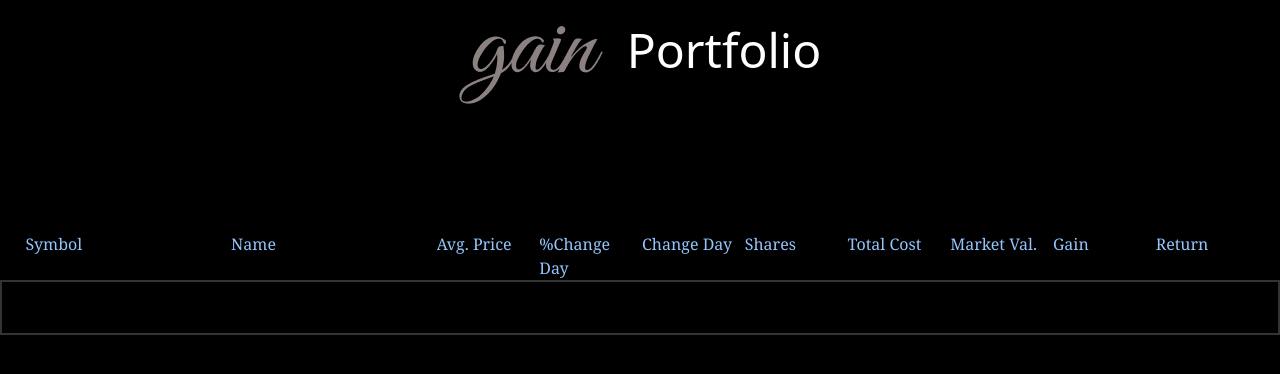
After one commit to ashishsingh101/stock_broker, a Django app: template templates/report.html in a window 1280 px wide. The commit adds this page. Shown: the top 374 px of the page. Run offline with Django 3.2, Linux system fonts and the light colour scheme; the template is opened without the code that fills it, so the values that code supplies are empty; some libraries are stand-ins or nearby versions.

Commit message:
added report(portfolio)

```diff
--- a/Profile/urls.py
+++ b/Profile/urls.py
@@ -5,4 +5,5 @@ urlpatterns = [
     path('Profile/', views.profile, name="profile" ),
     path('Orders/', views.orders, name="orders" ),
     path('Brokerage/', views.brokerage, name="brokerage" ),
+    path('Report/', views.report, name="report" ),
 ]
--- a/templates/profile.html
+++ b/templates/profile.html
@@ -25,7 +25,7 @@
                     <a href="{% url 'dashboard' %}">Dashboard</a>
                 </li>
                 <li class="pt-5">
-                    <a href="">Reports</a>
+                    <a href="{% url 'report' %}">Reports</a>
                 </li>
                 <li class="pt-5">
                     <a href="{% url 'orders' %}">Orders</a>
@@ -95,7 +95,7 @@
                     <div class="grid grid-cols-1 h-full gap-6">
                         <div class="flex flex-col items-center justify-center col-span-1 bg-zinc-900 rounded-lg ">
 
-                            <div class="text-white text-2xl font-thin">
+                            <div class="text-white text-4xl font-thin">
                                 WALLET
                             </div>
                             <br>
@@ -103,6 +103,7 @@
                                 ₹100,000
                             </div>
                         </div>
+                        <!--
                         <div class="flex flex-col items-center justify-center col-span-1 bg-zinc-900 rounded-lg ">
 
                             <div class="text-white text-2xl font-thin">
@@ -113,6 +114,7 @@
                                 ₹100,000
                             </div>
                         </div>
+                        -->
                     </div>
 
                 </div>
--- /dev/null
+++ b/templates/report.html
@@ -0,0 +1,158 @@
+<!DOCTYPE html>
+<html>
+
+<head>
+    {% load static %}
+    <script src="https://cdn.tailwindcss.com"></script>
+    <!--favicon-->
+    <link rel="shortcut icon" type="image/png" href="{% static 'media/image/logo.png' %}" />
+    <!--doughnut chart-->
+    <script src="https://cdn.jsdelivr.net/npm/chart.js"></script>
+
+    <script type="text/javascript" src="https://canvasjs.com/assets/script/jquery-1.11.1.min.js"></script>
+</head>
+
+<body class="bg-black ">
+
+
+        <div class="flex flex-row text-white justify-center text-5xl pt-[2%] gap-6">
+            <a id="logo" class='' href="{% url 'dashboard' %}">
+                <img src="{% static 'media/image/logo.png' %}" alt="home" />
+            </a>
+            <p>Portfolio</p>
+        </div>
+        <div class="grid grid-cols-12 gap-1 pt-[10%] px-[2%] justify-center items-center font-serif text-base text-blue-300">
+            <div class="col-span-2 h-full rounded-xl overflow-y-auto flex flex-col space-y-4">
+                Symbol
+            </div>
+            <div class="col-span-2 h-full rounded-xl overflow-y-auto flex flex-col space-y-4">
+                Name
+            </div>
+            <div class="col-span-1 h-full rounded-xl overflow-y-auto flex flex-col space-y-4">
+                Avg. Price
+            </div>
+            <div class="col-span-1 h-full rounded-xl overflow-y-auto flex flex-col space-y-4">
+                %Change Day
+            </div>
+            <div class="col-span-1 h-full rounded-xl overflow-y-auto flex flex-col space-y-4">
+                Change Day
+            </div>
+            <div class="col-span-1 h-full rounded-xl overflow-y-auto flex flex-col space-y-4">
+                Shares
+            </div>
+            <div class="col-span-1 h-full rounded-xl overflow-y-auto flex flex-col space-y-4">
+                Total Cost
+            </div>
+            <div class="col-span-1 h-full rounded-xl overflow-y-auto flex flex-col space-y-4">
+                Market Val.
+            </div>
+            <div class="col-span-1 h-full rounded-xl overflow-y-auto flex flex-col space-y-4">
+                Gain
+            </div>
+            <div class="col-span-1 h-full rounded-xl overflow-y-auto flex flex-col space-y-4">
+                Return
+            </div>
+        </div>
+
+        <div class="grid grid-cols-12 h-[90%] gap-1 py-[2%] px-[2%] justify-center items-center font-serif border-white border-2 border-opacity-20 text-base">
+
+            <div id="inner_container" class="col-span-2 h-full rounded-xl overflow-y-auto text-white flex flex-col space-y-4">
+                {% for symbol_ in symbol %}
+                    <div class="">
+                        {{symbol_}}
+                    </div>
+                {% endfor %}
+            </div>
+            <div id="inner_container" class="col-span-2 h-full rounded-xl overflow-y-auto  text-white flex flex-col space-y-4">
+                {% for name_ in name %}
+                    <div class="">
+                        {{name_}}
+                    </div>
+                {% endfor %}
+            </div>
+            <div id="inner_container" class="col-span-1 h-full rounded-xl overflow-y-auto  text-white flex flex-col space-y-4">
+                {% for avg_buy_ in avg_buy %}
+                    <div class="">
+                        {{avg_buy_}}
+                    </div>
+                {% endfor %}
+            </div>
+            <div id="inner_container" class="col-span-1 h-full rounded-xl overflow-y-auto  text-white flex flex-col space-y-4">
+                {% for percentage_change_, greater in percentage_change %}
+                    {% if not greater %}
+                        <div class="text-red-500">
+                            {{percentage_change_}} %
+                        </div>
+                    {% else %}
+                        <div class="text-green-500">
+                            {{percentage_change_}} %
+                        </div>
+                    {% endif %}
+                {% endfor %}
+            </div>
+            <div id="inner_container" class="col-span-1 h-full rounded-xl overflow-y-auto  text-white flex flex-col space-y-4">
+                {% for price_change_, greater in price_change %}
+                    {% if not greater %}
+                        <div class="text-red-500">
+                            {{price_change_}}
+                        </div>
+                    {% else %}
+                        <div class="text-green-500">
+                            {{price_change_}}
+                        </div>
+                    {% endif %}
+                {% endfor %}
+            </div>
+            <div id="inner_container" class="col-span-1 h-full rounded-xl overflow-y-auto  text-white flex flex-col space-y-4">
+                {% for total_shares_ in total_shares %}
+                    <div class="">
+                        {{total_shares_}}
+                    </div>
+                {% endfor %}
+            </div>
+            <div id="inner_container" class="col-span-1 h-full rounded-xl overflow-y-auto  text-white flex flex-col space-y-4">
+                {% for total_cost_ in total_cost %}
+                    <div class="">
+                        {{total_cost_}}
+                    </div>
+                {% endfor %}
+            </div>
+            <div id="inner_container" class="col-span-1 h-full rounded-xl overflow-y-auto  text-white flex flex-col space-y-4">
+                {% for market_value_ in market_value %}
+                    <div class="">
+                        {{market_value_}}
+                    </div>
+                {% endfor %}
+            </div>
+            <div id="inner_container" class="col-span-1 h-full rounded-xl overflow-y-auto  text-white flex flex-col space-y-4">
+                {% for gain_, greater in gain %}
+                    {% if not greater %}
+                        <div class="text-red-500">
+                            {{gain_}}
+                        </div>
+                    {% else %}
+                        <div class="text-green-500">
+                            {{gain_}}
+                        </div>
+                    {% endif %}
+                {% endfor %}
+            </div>
+            <div id="inner_container" class="col-span-1 h-full rounded-xl overflow-y-auto  text-white flex flex-col space-y-4">
+                {% for returns_, greater in returns %}
+                    {% if not greater %}
+                        <div class="text-red-500">
+                            {{returns_}} %
+                        </div>
+                    {% else %}
+                        <div class="text-green-500">
+                            {{returns_}} %
+                        </div>
+                    {% endif %}
+                {% endfor %}
+            </div>
+        </div>
+</body>
+
+<script type='text/javascript' src="{% static 'js/profile.js' %}"></script>
+
+</html>
```
Also changed, not shown: Profile/views.py (+72 -1 lines), db.sqlite3.
